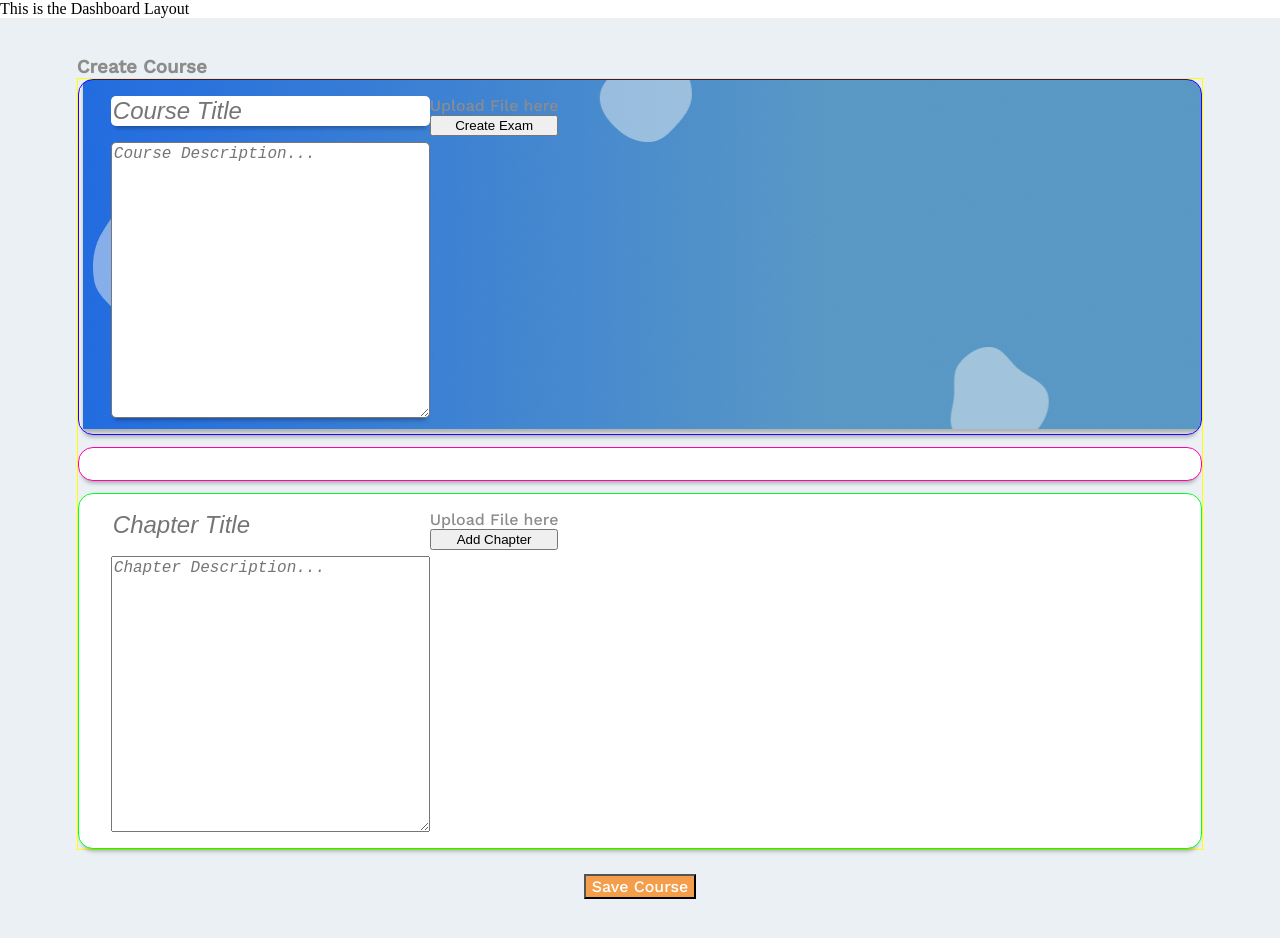
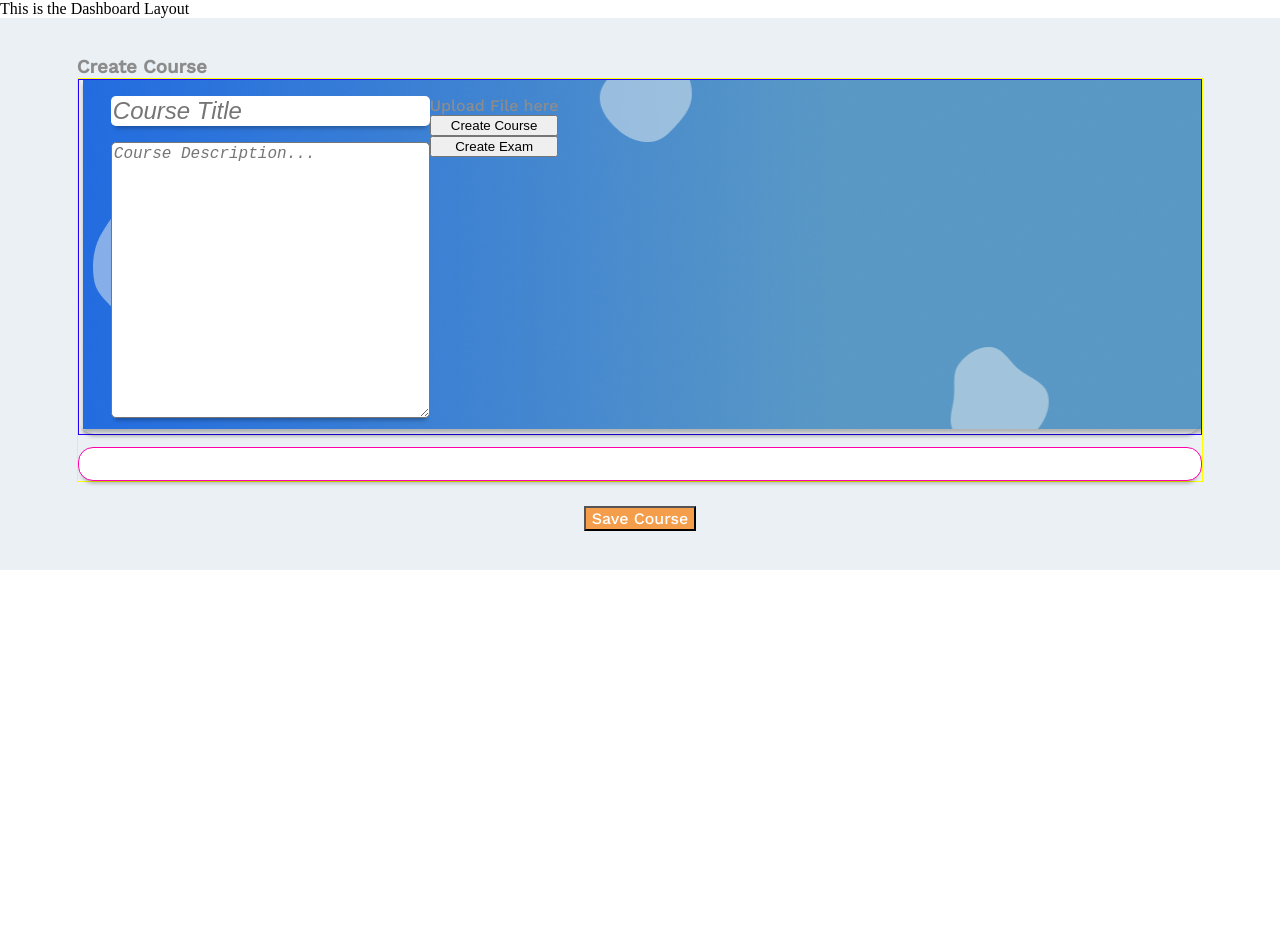
Before and after one commit to PauNJSam/CourseRoad, a React (Create React App) app in the folder courseroad/: page /dashboard/createcourse in a window 1280 px wide. After the commit the page ends 800 px from the top, so only its background shows below. Built offline with nearby package versions, Linux system fonts and the light colour scheme.

Commit message:
createCourse

```diff
--- a/courseroad/src/App.js
+++ b/courseroad/src/App.js
@@ -15,7 +15,7 @@ import AdminCourseReports from './components/AdminCourseReports';
 import AdminTeacherApplications from './components/AdminTeacherApplications';
 import SignUp from './components/SignUp';
 import SignIn from './components/SignIn';
-import AboutUs from './components/AboutUs';
+import AboutUs from './components/aboutus';
 import FAQs from './components/FAQs';
 import UserSettings from './components/UserSettings';
 
--- a/courseroad/src/components/CreateCourse.js
+++ b/courseroad/src/components/CreateCourse.js
@@ -1,25 +1,37 @@
-import React, { useRef } from 'react';
+import React, { useRef, useState } from 'react';
 import '../styles/CreateCourse.css'
 import {db} from '../config/firebase';
+import { collection, addDoc, serverTimestamp, setDoc } from "firebase/firestore";
 
 const CreateCourse = () =>{
     const courseTitleRef = useRef();
     const courseDescriptionRef = useRef();
     const chapterTitleRef = useRef();
     const chapterDescriptionRef = useRef();
+    const [displayChapterForm, setDisplayChapterForm] = useState(false);
+    const courseIDRef = useRef();
+    const chapterIDRef = useRef();
+    /* const [courseID, setCourseID] = useState();
+    const [chapterID, setChapterID] = useState(); */
+    let theCourseID;
+    let theChapterID;
 
-    const saveCourse = async (e) => {
+    const saveCourse = async () => {
 
-        let courseTitleNoSpace = courseTitleRef.current.value.split(' ').join('');
-        let courseTitledoc = courseTitleNoSpace.toLowerCase();
-        console.log(courseTitledoc);
+        /* This button will use setDoc to update the fields that require their own
+        firebase generated IDs and also to route back to the dashboard */
+
+        /* let courseTitleNoSpace = courseTitleRef.current.value.split(' ').join('');
+        let courseTitledoc = courseTitleNoSpace.toLowerCase(); */
+        let courseDocUID = crypto.randomUUID();
+
         console.log(courseDescriptionRef.current.value, chapterDescriptionRef.current.value, chapterTitleRef.current.value);
 
         courseTitleRef.current.value = '';
         courseDescriptionRef.current.value = '';
 
-        try {
-            /* await setDoc(doc(db, "COURSESCREATED", courseTitledoc, "COURSES", title), {
+        /* try {
+            await setDoc(doc(db, "COURSESCREATED", courseDocUID), {
                 // ...doc.data,
                 [qNumber]: newQuestion,
                 [aNumber]: newAnswer,
@@ -28,42 +40,115 @@ const CreateCourse = () =>{
 
             setNextNumber(nextNumber+1);
             setNewAnswer("");
-            setNewQuestion(""); */
+            setNewQuestion("");
         } catch (err) {
-            /* console.error(err); */
+            console.error(err);
+        }  */
+    };
+    const createCourse = async (e) => {
+        e.preventDefault();
+// Add a new document with a generated id.
+        // theCourseID = crypto.randomUUID();
+        // console.log()
+        // setCourseID(crypto.randomUUID())
+        // console.log("Inside createCourse courseID: ",courseIDRef.current.value);
+        // try{
+            const docRef = await addDoc(collection(db, "COURSESCREATED"), {
+                courseTitle: courseTitleRef.current.value,
+                courseDescription: courseDescriptionRef.current.value,
+                courseTeacher: "",
+                courseID: "",
+                dateCreated: serverTimestamp(),
+                courseImage: "",
+                numberOfStudents: 0
+
+            }).then((docRef)=>{
+                theCourseID=docRef.id;
+                console.log("Inside the then funct courseID: ", theCourseID);
+                setDisplayChapterForm(true);
+            }).catch((error) => {
+                console.error('Error adding course: ', error);
+            });
+            /* console.log("Document Course written with ID: ", docRef.id);
+            const courseDocID = docRef.id;
+            console.log("const var doc ID: ",courseDocID);
+            theCourseID = docRef.id; */
+            // setCourseID(courseDocID);
+            // courseIDRef.current.value = docRef.documentID;
+            // console.log("Course IDREF: ",courseIDRef.current.value);
+        //     setDisplayChapterForm(true);
+        // } catch (err) {
+        //     console.error(err);
+        // }
+        // console.log("Course ID useState",courseID);
+        // console.log(theCourseID);
     }
-    };
+
+    const addChapter = async (id) => {
+        // e.preventDefault();
+        // console.log("Insifde",theCourseID);
+        console.log("Inside addChapter courseID: ",id);
+            /* const chapterDocRef = await addDoc(collection(db, "COURSESCREATED", theCourseID, "CHAPTERS"), {
+                chapterTitle: chapterTitleRef.current.value,
+                chapterDescription: chapterDescriptionRef.current.value,
+                chapterID: "",
+                dateCreated: serverTimestamp(),
+                chapterFiles: ""
+
+            }).then((chapterDocRef)=>{
+                theChapterID=chapterDocRef.id;
+                console.log("Inside the then funct courseID: ", theChapterID);
+            }).catch((error) => {
+                console.error('Error adding chapter: ', error);
+            }); */
+
+    }
+
+    const createExam = () => {
+
+        /* let courseTitleNoSpace = courseTitleRef.current.value.split(' ').join('');
+        let courseTitledoc = courseTitleNoSpace.toLowerCase() + crypto.randomUUID();
+        console.log(courseTitledoc); */
+    }
 
     return(
         <section className='createCourse'>
             <h1>Create Course</h1>
 
             <div className='edit-course-container'>
-                <article className='course-head article-flex article-grid'>
+                <article className='course-head'>
+                    <form onSubmit={createCourse} className='article-flex'>
                         <div className='createCourse__text-inputs'>
                             <input className='course-head__textbox' type='text' ref={courseTitleRef} placeholder='Course Title' required></input>
-                        <textarea className='course-head__textbox' rows={15} ref={courseDescriptionRef} placeholder='Course Description...' required></textarea>
+                            <textarea className='course-head__textbox' rows={15} ref={courseDescriptionRef} placeholder='Course Description...'></textarea>
                         </div>
                         <div className='createCourse__files-buttons'>
                             <div>Upload File here</div>
-                        <button type='button'>Create Exam</button>
+                            <button type='submit'>Create Course</button>
+                            <button type='button' onClick={createExam}>Create Exam</button>
                         </div>
+                    </form>
                 </article>
 
                 <article className='added-chapter article-flex'>
                     {/* map through the added topics here */}
                 </article>
 
-                <article className='add-new-chapter article-flex'>
+                {
+                    displayChapterForm && <article className='add-new-chapter article-flex'>
+
                             <div className='createCourse__text-inputs' >
                                 <input type='text' ref={chapterTitleRef} placeholder='Chapter Title' required></input>
-                        <textarea rows={15} ref={chapterDescriptionRef} placeholder='Chapter Description...' required></textarea>
+                                <textarea rows={15} ref={chapterDescriptionRef} placeholder='Chapter Description...'></textarea>
                             </div>
                             <div className='createCourse__files-buttons'>
                                 <div>Upload File here</div>
-                        <button type='button'>Add Chapter</button>
+                                <button type='submit' onClick={()=>addChapter(theCourseID)}>Add Chapter</button>
                             </div>
+
+
                 </article>
+                }
 
             </div>
 
```
Lines whose indentation alone changed are shown as unchanged.
